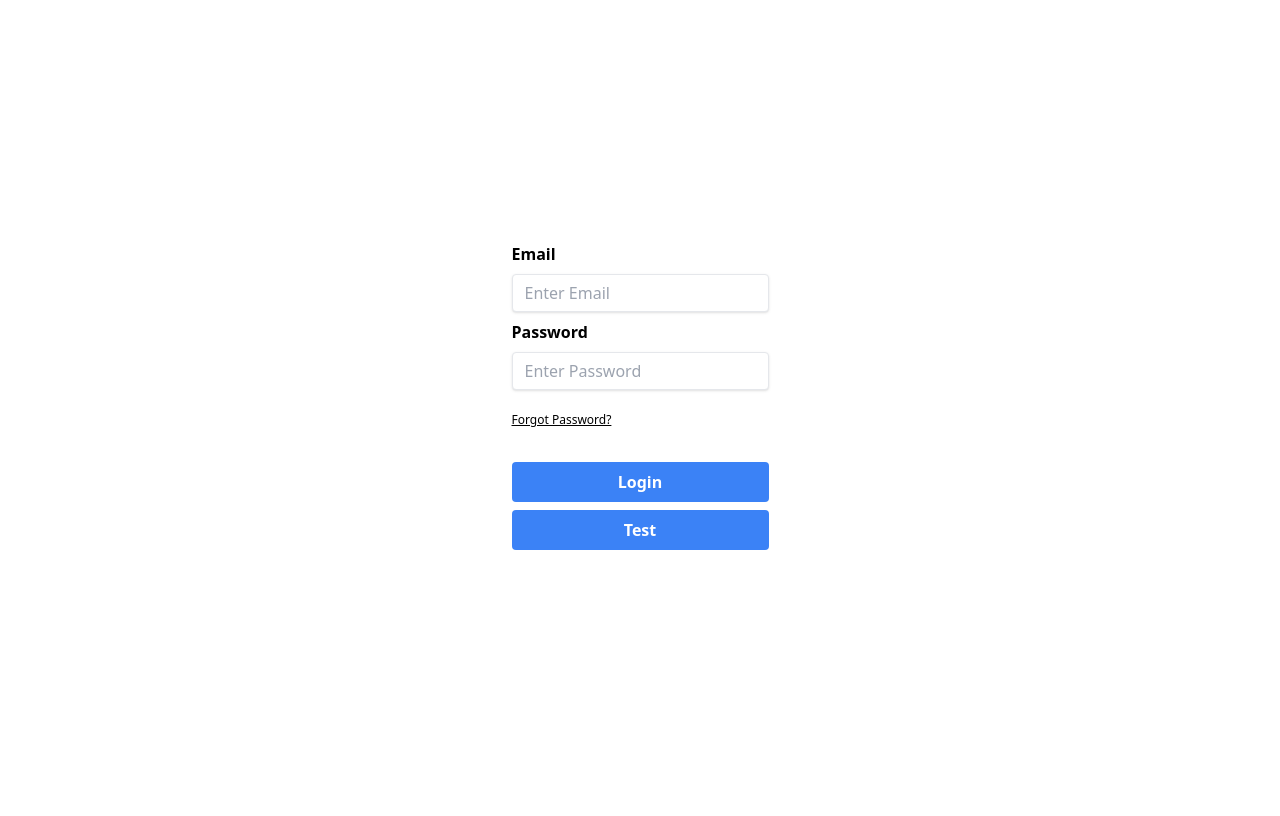
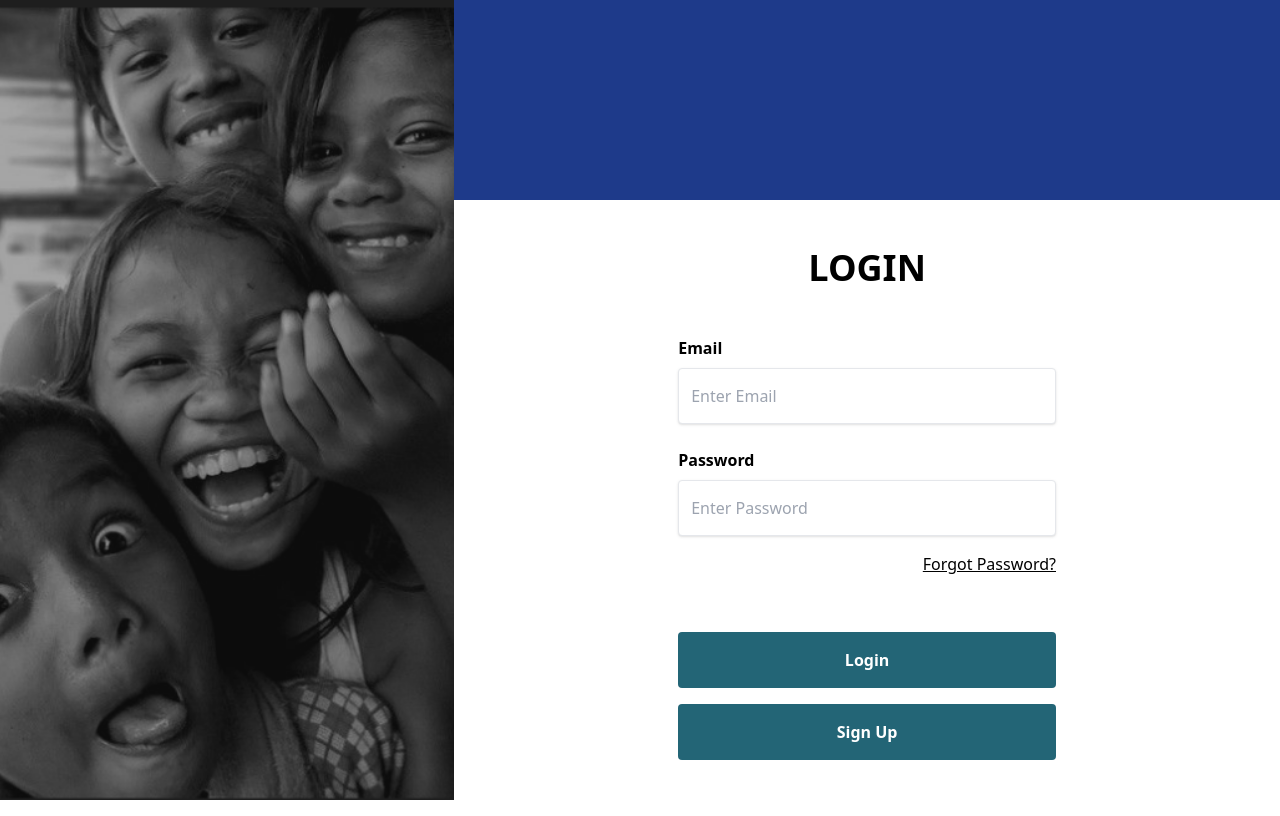
Before and after one commit to Mark-Lumbay/pikif-slp, a Vue app in the folder pikif-app/: page / in a window 1280 px wide. Built offline with nearby package versions, Linux system fonts and the light colour scheme.

Commit message:
modified the login page. Partially complete

```diff
--- a/pikif-app/src/views/LogIn.vue
+++ b/pikif-app/src/views/LogIn.vue
@@ -1,12 +1,23 @@
 <template>
-  <div class="w-full h-full justify-center items-center flex">
+  <div class="w-full h-full flex flex-row items-center justify-center">
+    <div
+      class="w-[55%] h-full bg-[url('../assets/bg.png')] bg-center bg-no-repeat bg-cover"
+    ></div>
+
+    <div class="w-full h-full">
+      <div class="w-full h-[25%] bg-blue-900"></div>
+      <div class="w-full px-56 py-12">
+        <div class="mb-12 w-full text-center">
+          <h1 class="text-4xl font-semibold">LOGIN</h1>
+        </div>
         <div class="outline-2">
           <form class="" @submit.prevent="loginUser">
-        <div class="mb-2 space-y-2">
+            <div class="mb-6 space-y-2">
               <label class="block font-semibold" for="email">Email</label>
               <input
-            class="shadow appearance-none border rounded w-full py-2 px-3 text-gray-700 leading-tight focus:outline-none focus:shadow-outline"
+                class="shadow appearance-none border rounded w-full h-14 py-2 px-3 text-gray-700 leading-tight focus:outline-none focus:shadow-outline"
                 name="email"
+                type="email"
                 placeholder="Enter Email"
                 v-model="email"
               />
@@ -15,33 +26,36 @@
             <div class="mb-2 space-y-2">
               <label class="block font-semibold" for="email">Password</label>
               <input
-            class="shadow appearance-none border rounded w-full py-2 px-3 text-gray-700 leading-tight focus:outline-none focus:shadow-outline"
+                class="shadow appearance-none border rounded w-full h-14 py-2 px-3 text-gray-700 leading-tight focus:outline-none focus:shadow-outline"
                 name="email"
+                type="password"
                 placeholder="Enter Password"
                 v-model="password"
               />
             </div>
 
-        <div class="mb-2 space-y-2 mt-4">
-          <a href="#" class="text-xs underline">Forgot Password?</a>
+            <div class="mb-2 space-y-2 mt-4 w-full text-right">
+              <a href="#" class="text-s underline">Forgot Password?</a>
             </div>
 
-        <div class="mb-2 space-y-2 mt-8">
+            <div class="mb-2 space-y-2 mt-14">
               <button
-            class="bg-blue-500 hover:bg-blue-700 text-white font-bold py-2 px-4 rounded focus:outline-none focus:shadow-outline w-full transition-all ease-in-out"
+                class="bg-primaryBtn mb-2 hover:bg-primaryHovBtn text-white font-bold py-2 px-4 rounded focus:outline-none focus:shadow-outline w-full h-14 transition-all ease-in-out"
                 @click.prevent="loginUser"
               >
                 Login
               </button>
 
               <button
-            class="bg-blue-500 hover:bg-blue-700 text-white font-bold py-2 px-4 rounded focus:outline-none focus:shadow-outline w-full transition-all ease-in-out"
+                class="bg-primaryBtn mb-2 hover:bg-primaryHovBtn text-white font-bold py-2 px-4 rounded focus:outline-none focus:shadow-outline w-full h-14 transition-all ease-in-out"
                 @click.prevent="test"
               >
-            Test
+                Sign Up
               </button>
             </div>
           </form>
+        </div>
+      </div>
     </div>
   </div>
 </template>
--- a/pikif-app/tailwind.config.js
+++ b/pikif-app/tailwind.config.js
@@ -1,8 +1,13 @@
 /** @type {import('tailwindcss').Config} */
 module.exports = {
-  content: ['./public/**/*.html', './src/**/*.{vue,js,ts,jsx,tsx}'],
+  content: ["./public/**/*.html", "./src/**/*.{vue,js,ts,jsx,tsx}"],
   theme: {
-    extend: {},
+    extend: {
+      colors: {
+        primaryBtn: "#236576",
+        primaryHovBtn: "#1c515e",
+      },
+    },
   },
   plugins: [],
-}
+};
```
Also changed, not shown: pikif-app/src/assets/Banner.jpg (added), pikif-app/src/assets/bg.png (added). Lines whose indentation alone changed are shown as unchanged.
